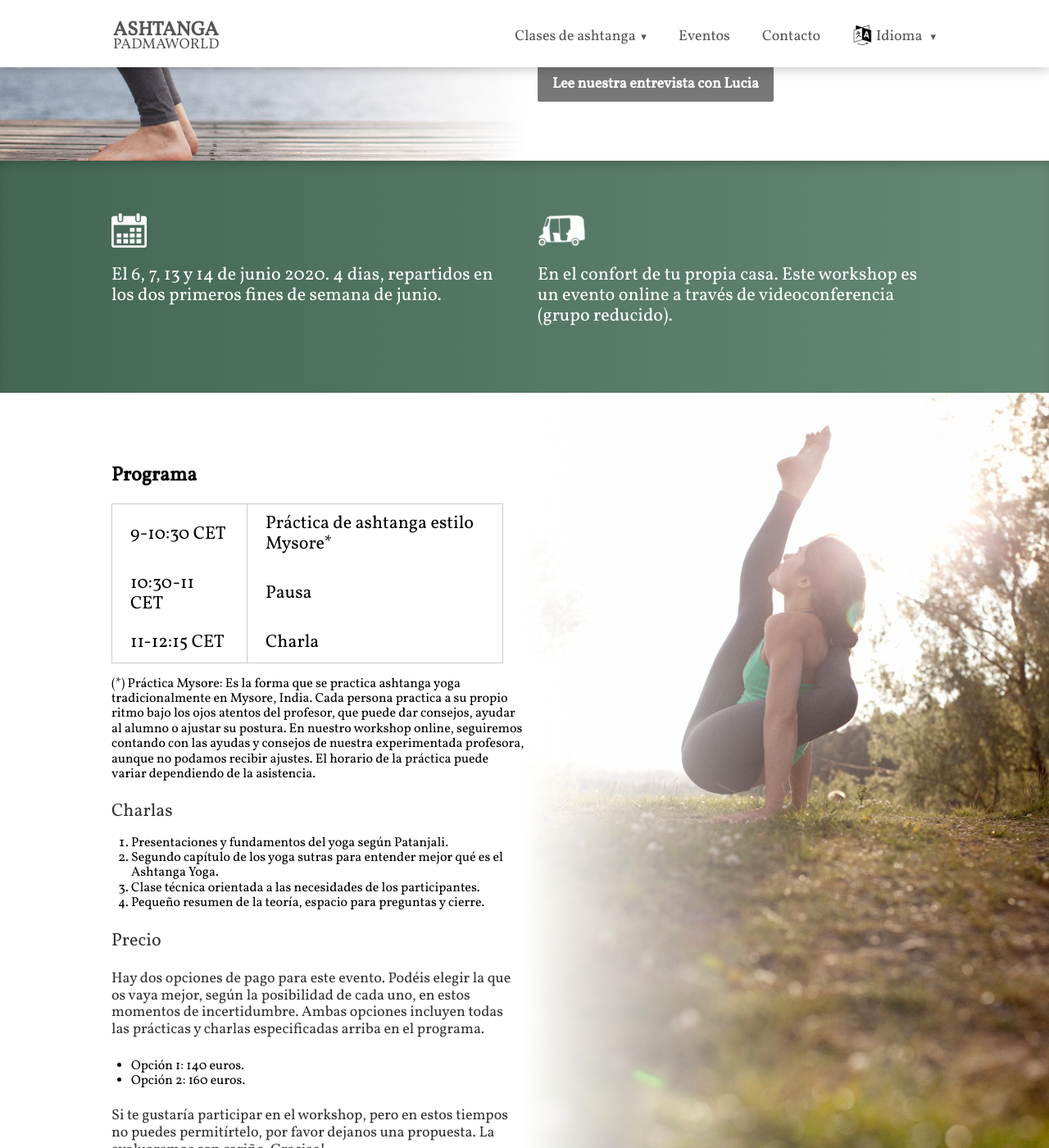
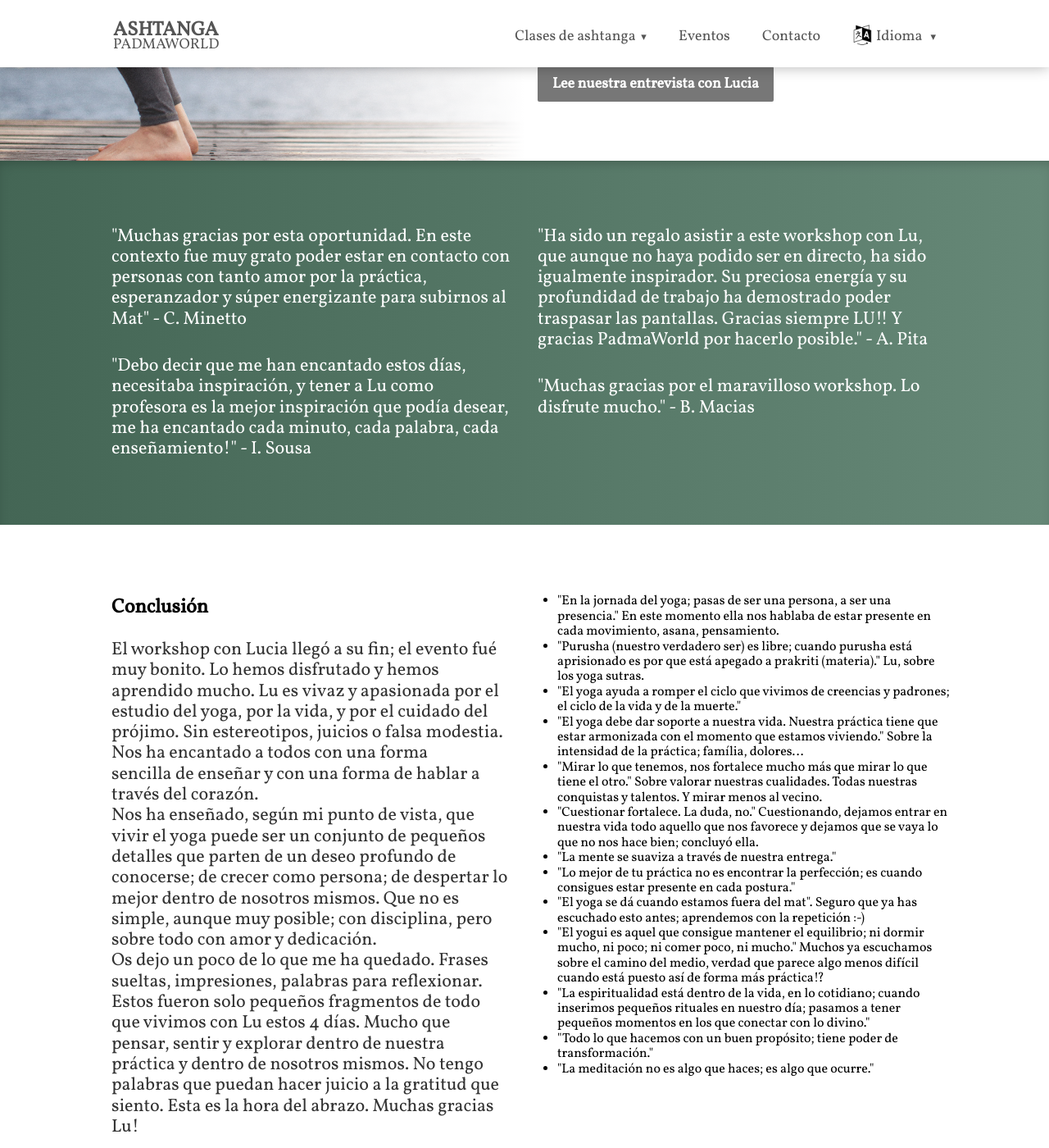
Before and after one commit to palomavillela/palomavillela.github.io, a Jekyll site: the page built from es/events/lu2020.html, in a window 1280 px wide and 1400 px high, scrolled down 1651 px. Shown: the whole window at 82% size. Built offline with Jekyll 4.4.1, drawn with Linux system fonts in a browser that asks for light colours; nearby versions of some CDN libraries; some of the changed text lies outside the part shown.

Commit message:
edit lu2020 after conclusion

```diff
--- a/_includes/assets/css/events_lu2020.css
+++ b/_includes/assets/css/events_lu2020.css
@@ -165,7 +165,7 @@
     }
 
     .text-over-image-block .program {
-        margin: 420px 0 0 0;
+        margin: 38px 0 0 0;
     }
 
     .events-lu2020 .clear-block-button {
@@ -247,7 +247,7 @@
     }
 
     .text-over-image-block .program {
-        margin: 380px 0 0 0 !important;
+        margin: 38px 0 0 0 !important;
     }
 
     .events-lu2020-interview.centered-container {
--- a/_includes/en/caroussel.html
+++ b/_includes/en/caroussel.html
@@ -1,6 +1,6 @@
 <div class="slider-container">
     <div class="slider">
-        {%
+        <!-- {%
             include /slide.html
             background_image = "/assets/images/lu2020.jpg"
             link = "/en/events/lu2020.html"
@@ -8,7 +8,7 @@
             text_title = "Online workshop<br/>with Lucia Andrade"
             text_subtitle = "KPJAYI certified instructor. Don't miss it!"
             text_button = "More information"
-        %}
+        %} -->
         {%
             include /slide.html
             background_image = "/assets/images/upavistha_konasana.jpg"
--- a/_includes/es/caroussel.html
+++ b/_includes/es/caroussel.html
@@ -1,6 +1,6 @@
 <div class="slider-container">
     <div class="slider">
-        {%
+        <!-- {%
             include /slide.html
             background_image = "/assets/images/lu2020.jpg"
             link = "/es/events/lu2020.html"
@@ -8,7 +8,7 @@
             text_title = "Workshop online<br/>con Lucia Andrade"
             text_subtitle = "Profesora certificada por KPJAYI. No te lo pierdas!"
             text_button = "Más información"
-        %}
+        %} -->
         {%
             include /slide.html
             background_image = "/assets/images/upavistha_konasana.jpg"
--- a/_includes/events/lu2020.html
+++ b/_includes/events/lu2020.html
@@ -29,53 +29,53 @@
 <div class="two-column-colored-block wide-container events-lu2020">
     <div class="centered-container pure-g">
         <div class="pure-1 pure-u-sm-1-2">
-            <div class="icon"><img src="/assets/images/icons/calendar.png"/></div>
+            <!-- <div class="icon"><img src="/assets/images/icons/calendar.png"/></div> -->
             <p>
-                {{ include.text_area_2 }}
+                {{ include.text_comment_1 }}
+            </p>
+            <p>
+                {{ include.text_comment_2 }}
             </p>
         </div>
         <div class="pure-1 pure-u-sm-1-2">
-            <div class="icon"><img src="/assets/images/icons/rickshaw_white.png"/></div>
+            <!-- <div class="icon"><img src="/assets/images/icons/rickshaw_white.png"/></div> -->
             <p>
-                {{ include.text_area_3 }}
+                {{ include.text_comment_3 }}
+            </p>
+            <p>
+                {{ include.text_comment_4 }}
             </p>
         </div>
     </div>
 </div>
-<div class="text-over-image-block reverse wide-container events-lu2020" style="background-image:url('/assets/images/lu2020_grass.jpg')">
+<div class="text-over-image-block reverse wide-container events-lu2020" style="/*background-image:url('/assets/images/lu2020_grass.jpg')*/">
     <div class="wide-container">
         <div class="centered-container pure-g">
             <div class="pure-u-1 pure-u-md-1-2">
                 <div class="program">
-                    <h2>{{ include.text_program }}</h2>
-                    <table class="pure-table">
-                        <tbody>
-                            <tr><td class="time">9-10:30 CET</td><td>{{ include.text_ashtanga_practice }}</td></tr>
-                            <tr><td class="time">10:30-11 CET</td><td>{{ include.text_pause }}</td></tr>
-                            <tr><td class="time">11-12:15 CET</td><td>{{ include.text_conference }}</td></tr>
-                        </tbody>
-                    </table>
-                    <div class="remark">{{ include.text_note_conference_1 }}</div>
-                    <p>{{ include.text_talks }}</p>
-                    <ol>
-                        <li>{{ include.text_talk_1 }}</li>
-                        <li>{{ include.text_talk_2 }}</li>
-                        <li>{{ include.text_talk_3 }}</li>
-                        <li>{{ include.text_talk_4 }}</li>
-                    </ol>
-                    <p>{{ include.text_price }}</p>
-                    <p class="note">{{ include.text_note_price }}</p>
-                    <ul>
-                        <li>{{ include.text_price_option_1 }}</li>
-                        <li>{{ include.text_price_option_2 }}</li>
-                    </ul>
-                    <p class="note">{{ include.text_note_price_2 }}</p>
-                    <a class="pure-button clear-block-button" href="{{ include.link_register }}" target="_blank">
-                        {{ include.text_register }}
-                    </a>
+                    <h2>{{ include.text_closure }}</h2>
+                    <p>{{ include.text_closure_text }}</p>
                 </div>
             </div>
-            <div class="pure-u-1 pure-u-md-1-2"></div>
+            <div class="pure-u-1 pure-u-md-1-2">
+                <div class="program">
+                    <ul>
+                        <li>{{ include.text_citation_2 }}</li>
+                        <li>{{ include.text_citation_3 }}</li>
+                        <li>{{ include.text_citation_5 }}</li>
+                        <li>{{ include.text_citation_6 }}</li>
+                        <li>{{ include.text_citation_9 }}</li>
+                        <li>{{ include.text_citation_10 }}</li>
+                        <li>{{ include.text_citation_11 }}</li>
+                        <li>{{ include.text_citation_12 }}</li>
+                        <li>{{ include.text_citation_13 }}</li>
+                        <li>{{ include.text_citation_14 }}</li>
+                        <li>{{ include.text_citation_15 }}</li>
+                        <li>{{ include.text_citation_16 }}</li>
+                        <li>{{ include.text_citation_17 }}</li>
+                    </ul>
+                </div>
+            </div>
         </div>
     </div>
 </div>
--- a/es/events/lu2020.html
+++ b/es/events/lu2020.html
@@ -14,23 +14,27 @@ this_page: events/lu2020
 
     text_area_1 = "Lucia es una de las contadas personas Certificadas por K. Pattabhi Jois Ashtanga Yoga Institute (KPJAYI). Empezó a practicar yoga a temprana edad, ashtanga cuando estaba en la universidad en Brasil y obtuvo una licenciatura en danza, comunicación y artes del cuerpo en 2003. Lucia ha enseñado en Brasil, Noruega, México, Alemania, Taiwan, España, Holanda, Argentina, Peru y Indonesia, entre otros, compartiendo su experiencia en los diferentes aspectos del yoga. Durante los últimos años, ha asistido a su profesor R. Sharath Jois en su shala principal en Mysore. También fue una de las alumnas seleccionadas para demostrar posturas, bajo la tutela de su profesor, a alumnos locales y a la comunidad médica de la India, para mostrar los beneficios del ashtanga yoga. Lucia vuelve a Mysore cada año para aprofundizar sus estudios. Devota a ayudar a sus alumnos, su misión es pasar, tan puros como sea posible, los enseñamientos que recibió."
     text_interview = "Lee nuestra entrevista con Lucia"
-    text_area_2 = "El 6, 7, 13 y 14 de junio 2020. 4 dias, repartidos en los dos primeros fines de semana de junio."
-    text_area_3 = "En el confort de tu propia casa. Este workshop es un evento online a través de videoconferencia (grupo reducido)."
-    text_program = "Programa"
-    text_ashtanga_practice = "Práctica de ashtanga estilo Mysore*"
-    text_pause = "Pausa"
-    text_conference = "Charla"
-    text_note_conference_1 = "(*) Práctica Mysore: Es la forma que se practica ashtanga yoga tradicionalmente en Mysore, India. Cada persona practica a su propio ritmo bajo los ojos atentos del profesor, que puede dar consejos, ayudar al alumno o ajustar su postura. En nuestro workshop online, seguiremos contando con las ayudas y consejos de nuestra experimentada profesora, aunque no podamos recibir ajustes. El horario de la práctica puede variar dependiendo de la asistencia."
-    text_talks = "Charlas"
-    text_talk_1 = "Presentaciones y fundamentos del yoga según Patanjali."
-    text_talk_2 = "Segundo capítulo de los yoga sutras para entender mejor qué es el Ashtanga Yoga."
-    text_talk_3 = "Clase técnica orientada a las necesidades de los participantes."
-    text_talk_4 = "Pequeño resumen de la teoría, espacio para preguntas y cierre."
-    text_price = "Precio"
-    text_note_price = "Hay dos opciones de pago para este evento. Podéis elegir la que os vaya mejor, según la posibilidad de cada uno, en estos momentos de incertidumbre. Ambas opciones incluyen todas las prácticas y charlas especificadas arriba en el programa."
-    text_price_option_1 = "Opción 1: 140 euros."
-    text_price_option_2 = "Opción 2: 160 euros."
-    text_note_price_2 = "Si te gustaría participar en el workshop, pero en estos tiempos no puedes permitírtelo, por favor dejanos una propuesta. La evaluaremos con cariño. Gracias!"
-    text_register = "Regístrate aquí!"
-    link_register = "https://forms.gle/phTC3SC9kXQZuqnd8"
+    text_comment_1 = "&quot;Muchas gracias por esta oportunidad. En este contexto fue muy grato poder estar en contacto con personas con tanto amor por la práctica, esperanzador y súper energizante para subirnos al Mat&quot; - C. Minetto"
+    text_comment_2 = "&quot;Debo decir que me han encantado estos días, necesitaba inspiración, y tener a Lu como profesora es la mejor inspiración que podía desear, me ha encantado cada minuto, cada palabra, cada enseñamiento!&quot; - I. Sousa"
+    text_comment_3 = "&quot;Ha sido un regalo asistir a este workshop con Lu, que aunque no haya podido ser en directo, ha sido igualmente inspirador. Su preciosa energía y su profundidad de trabajo ha demostrado poder traspasar las pantallas. Gracias siempre LU!! Y gracias PadmaWorld por hacerlo posible.&quot; - A. Pita"
+    text_comment_4 = "&quot;Muchas gracias por el maravilloso workshop. Lo disfrute mucho.&quot; - B. Macias"
+    text_closure = "Conclusión"
+    text_closure_text = "El workshop con Lucia llegó a su fin; el evento fué muy bonito. Lo hemos disfrutado y hemos aprendido mucho. Lu es vivaz y apasionada por el estudio del yoga, por la vida, y por el cuidado del prójimo. Sin estereotipos, juicios o falsa modestia. Nos ha encantado a todos con una forma sencilla de enseñar y con una forma de hablar a través del corazón.<br>Nos ha enseñado, según mi punto de vista, que vivir el yoga puede ser un conjunto de pequeños detalles que parten de un deseo profundo de conocerse; de crecer como persona; de despertar lo mejor dentro de nosotros mismos. Que no es simple, aunque muy posible; con disciplina, pero sobre todo con amor y dedicación.<br>Os dejo un poco de lo que me ha quedado. Frases sueltas, impresiones, palabras para reflexionar. Estos fueron solo pequeños fragmentos de todo que vivimos con Lu estos 4 días. Mucho que pensar, sentir y explorar dentro de nuestra práctica y dentro de nosotros mismos. No tengo palabras que puedan hacer juicio a la gratitud que siento. Esta es la hora del abrazo. Muchas gracias Lu!"
+    text_citation_1 = "&quot;Existen muchos caminos; pero cuando se tiene una intención y el corazón conecta con uno; debemos sequir este camino.&quot; Lu hablando de las diferentes elecciones y caminos espirituales."
+    text_citation_2 = "&quot;En la jornada del yoga; pasas de ser una persona, a ser una presencia.&quot; En este momento ella nos hablaba de estar presente en cada movimiento, asana, pensamiento."
+    text_citation_3 = "&quot;Purusha (nuestro verdadero ser) es libre; cuando purusha está aprisionado es por que está apegado a prakriti (materia).&quot; Lu, sobre los yoga sutras."
+    text_citation_4 = "&quot;Todo lo que realizamos es una expresión de nuestro ser; lo que elegimos; lo que hacemos; lo que pensamos...&quot;"
+    text_citation_5 = "&quot;El yoga ayuda a romper el ciclo que vivimos de creencias y padrones; el ciclo de la vida y de la muerte.&quot;"
+    text_citation_6 = "&quot;El yoga debe dar soporte a nuestra vida. Nuestra práctica tiene que estar armonizada con el momento que estamos viviendo.&quot; Sobre la intensidad de la práctica; família, dolores..."
+    text_citation_7 = "&quot;...estabilidad con gracia...&quot; sobre la práctica de asanas y yoga (Sukam)"
+    text_citation_8 = "&quot;El descanso es muy importante.&quot; En este momento ella hablaba de todo descanso en nuestro día. Desde la hora de dormir, tanto como sukhasana (relax final después de la práctica). Algo que nos cuesta a todos valorar. El momento de parar y descansar."
+    text_citation_9 = "&quot;Mirar lo que tenemos, nos fortalece mucho más que mirar lo que tiene el otro.&quot; Sobre valorar nuestras cualidades. Todas nuestras conquistas y talentos. Y mirar menos al vecino."
+    text_citation_10 = "&quot;Cuestionar fortalece. La duda, no.&quot; Cuestionando, dejamos entrar en nuestra vida todo aquello que nos favorece y dejamos que se vaya lo que no nos hace bien; concluyó ella."
+    text_citation_11 = "&quot;La mente se suaviza a través de nuestra entrega.&quot;"
+    text_citation_12 = "&quot;Lo mejor de tu práctica no es encontrar la perfección; es cuando consigues estar presente en cada postura.&quot;"
+    text_citation_13 = "&quot;El yoga se dá cuando estamos fuera del mat&quot;. Seguro que ya has escuchado esto antes; aprendemos con la repetición :-)"
+    text_citation_14 = "&quot;El yogui es aquel que consigue mantener el equilibrio; ni dormir mucho, ni poco; ni comer poco, ni mucho.&quot; Muchos ya escuchamos sobre el camino del medio, verdad que parece algo menos difícil cuando está puesto así de forma más práctica!?"
+    text_citation_15 = "&quot;La espiritualidad está dentro de la vida, en lo cotidiano; cuando inserimos pequeños rituales en nuestro día; pasamos a tener pequeños momentos en los que conectar con lo divino.&quot;"
+    text_citation_16 = "&quot;Todo lo que hacemos con un buen propósito; tiene poder de transformación.&quot;"
+    text_citation_17 = "&quot;La meditación no es algo que haces; es algo que ocurre.&quot;"
 %}
```
